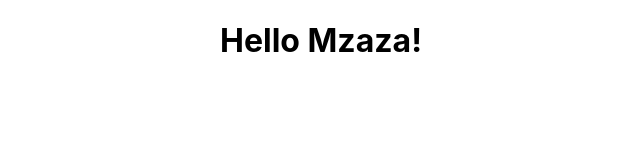
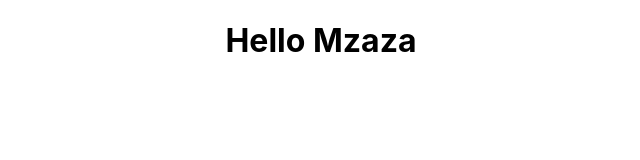
Before and after one commit to mzazakeith/React-Tutorials, a React (Create React App) app in the folder hello-components/: page / in a window 1280 px wide. Shown: the top 160 px of the page, without its empty margins (319-959 px from the left). Built offline with nearby package versions, Linux system fonts and the light colour scheme.

Commit message:
functional components using arrow functions

```diff
--- a/hello-components/src/components/Greet.js
+++ b/hello-components/src/components/Greet.js
@@ -1,7 +1,9 @@
 import React from 'react'
 
-function Greet(){
-    return <h1>Hello Mzaza!</h1>
-}
+// function Greet(){
+//     return <h1>Hello Mzaza!</h1>
+// }
+
+const Greet = () => <h1>Hello Mzaza</h1>
 
 export default Greet
```
